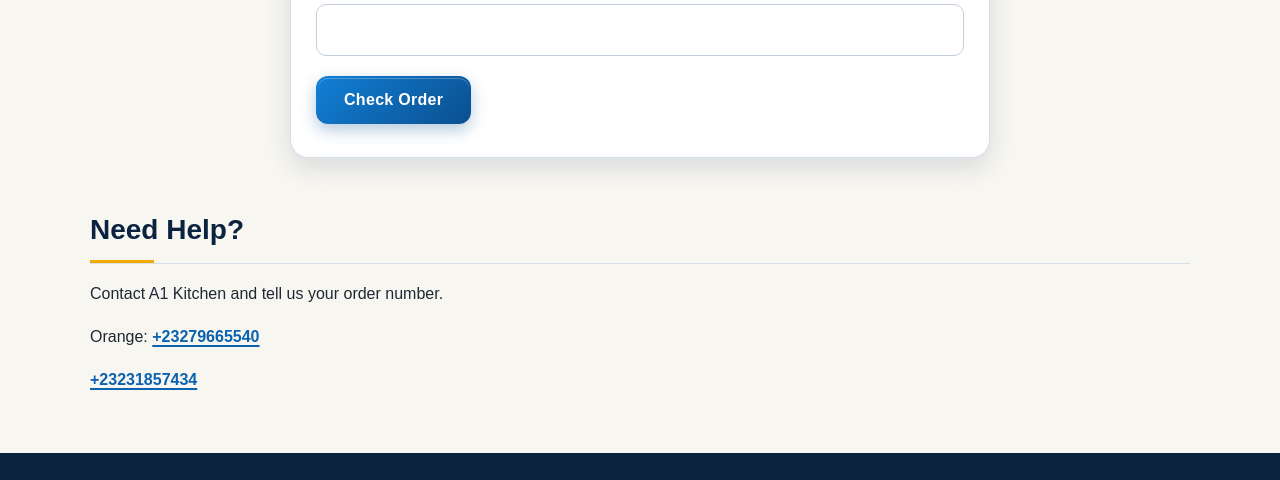
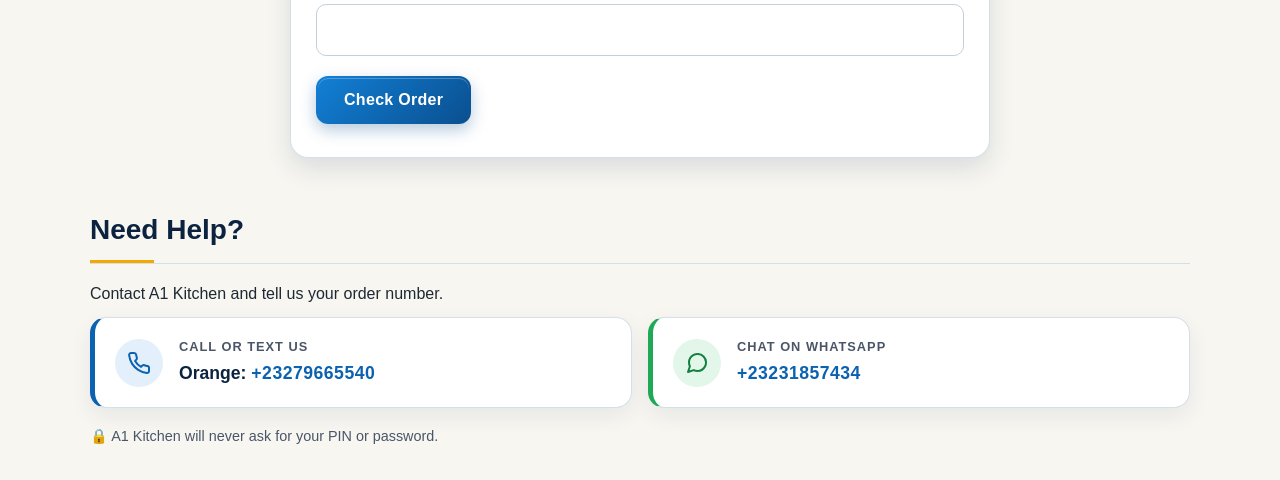
Before and after one commit to alfredkpanda14/A1-Kitchen, a plain HTML site: page track-order.html in a window 1280 px wide. Shown: the part 823-1303 px from the top of the page. Drawn offline with Linux system fonts and the light colour scheme.

Commit message:
Track order page uses the new help contact cards

```diff
--- a/track-order.html
+++ b/track-order.html
@@ -135,14 +135,71 @@
         </form>
       </section>
 
-      <section>
+      <section class="need-help" id="need-help">
         <h2>Need Help?</h2>
-        <p>Contact A1 Kitchen and tell us your order number.</p>
-        <p data-info="phone" data-type="phone">
-          Phone number will be added soon.
+        <p class="need-help-intro">
+          Contact A1 Kitchen and tell us your order number.
         </p>
-        <p data-info="whatsapp" data-type="whatsapp">
-          WhatsApp number will be added soon.
+        <div class="help-contacts">
+          <div class="help-contact help-contact-call">
+            <span class="help-contact-icon" aria-hidden="true">
+              <svg
+                viewBox="0 0 24 24"
+                width="24"
+                height="24"
+                fill="none"
+                stroke="currentColor"
+                stroke-width="2"
+                stroke-linecap="round"
+                stroke-linejoin="round"
+                focusable="false"
+              >
+                <path
+                  d="M22 16.92v3a2 2 0 0 1-2.18 2 19.79 19.79 0 0 1-8.63-3.070 19.5 19.5 0 0 1-6-6 19.79 19.79 0 0 1-3.07-8.67A2 2 0 0 1 4.11 2h3a2 2 0 0 1 2 1.72 12.84 12.84 0 0 0 .7 2.81 2 2 0 0 1-.45 2.11L8.09 9.91a16 16 0 0 0 6 6l1.27-1.27a2 2 0 0 1 2.11-.45 12.84 12.84 0 0 0 2.81.7A2 2 0 0 1 22 16.92z"
+                />
+              </svg>
+            </span>
+            <div class="help-contact-body">
+              <p class="help-contact-label">Call or text us</p>
+              <p class="help-contact-value" data-info="phone" data-type="phone">
+                Phone number will be added soon.
+              </p>
+            </div>
+          </div>
+
+          <div class="help-contact help-contact-whatsapp">
+            <span class="help-contact-icon" aria-hidden="true">
+              <svg
+                viewBox="0 0 24 24"
+                width="24"
+                height="24"
+                fill="none"
+                stroke="currentColor"
+                stroke-width="2"
+                stroke-linecap="round"
+                stroke-linejoin="round"
+                focusable="false"
+              >
+                <path
+                  d="M21 11.5a8.38 8.38 0 0 1-.9 3.8 8.5 8.5 0 0 1-7.6 4.7 8.38 8.38 0 0 1-3.8-.9L3 21l1.9-5.7a8.38 8.38 0 0 1-.9-3.8 8.5 8.5 0 0 1 4.7-7.6 8.38 8.38 0 0 1 3.8-.9h.5a8.48 8.48 0 0 1 8 8v.5z"
+                />
+              </svg>
+            </span>
+            <div class="help-contact-body">
+              <p class="help-contact-label">Chat on WhatsApp</p>
+              <p
+                class="help-contact-value"
+                data-info="whatsapp"
+                data-type="whatsapp"
+              >
+                WhatsApp number will be added soon.
+              </p>
+            </div>
+          </div>
+        </div>
+
+        <p class="need-help-note">
+          A1 Kitchen will never ask for your PIN or password.
         </p>
       </section>
     </main>
```
